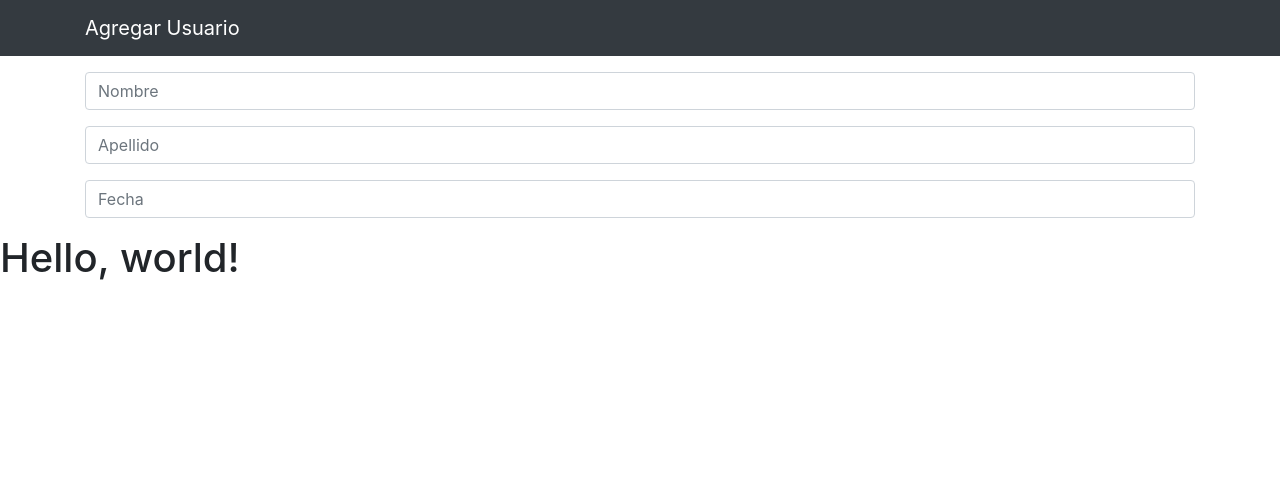
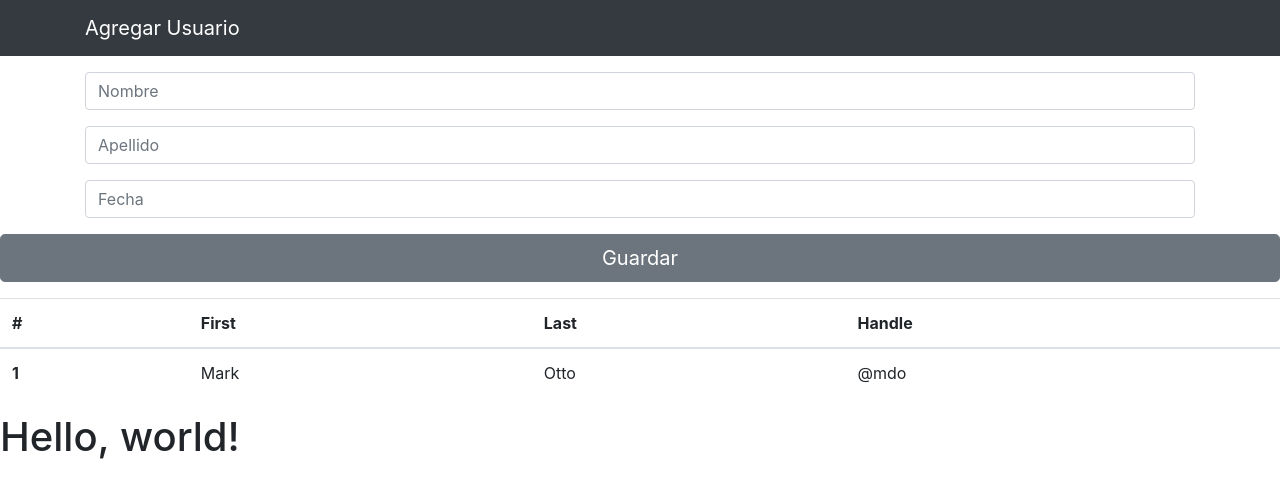
Before and after one commit to Waperron/cursogit, a plain HTML site: page index.html in a window 1280 px wide. Drawn offline with nearby package versions, Linux system fonts and the light colour scheme.

Commit message:
Tabla git

```diff
--- a/index.html
+++ b/index.html
@@ -37,6 +37,27 @@
              placeholder="Fecha" >
 
     </div>
+    <button type="button" class="btn btn-secondary btn-lg btn-block my-3" >Guardar</button>
+
+<table class="table">
+  <thead>
+    <tr>
+      <th scope="col">#</th>
+      <th scope="col">First</th>
+      <th scope="col">Last</th>
+      <th scope="col">Handle</th>
+    </tr>
+  </thead>
+  <tbody>
+    <tr>
+      <th scope="row">1</th>
+      <td>Mark</td>
+      <td>Otto</td>
+      <td>@mdo</td>
+    </tr>
+  </tbody>
+</table>
+
     <h1>Hello, world!</h1>
 
     <!-- Optional JavaScript -->
@@ -44,5 +65,7 @@
     <script src="https://code.jquery.com/jquery-3.3.1.slim.min.js" integrity="sha384-q8i/X+965DzO0rT7abK41JStQIAqVgRVzpbzo5smXKp4YfRvH+8abtTE1Pi6jizo" crossorigin="anonymous"></script>
     <script src="https://cdnjs.cloudflare.com/ajax/libs/popper.js/1.14.3/umd/popper.min.js" integrity="sha384-ZMP7rVo3mIykV+2+9J3UJ46jBk0WLaUAdn689aCwoqbBJiSnjAK/l8WvCWPIPm49" crossorigin="anonymous"></script>
     <script src="https://stackpath.bootstrapcdn.com/bootstrap/4.1.3/js/bootstrap.min.js" integrity="sha384-ChfqqxuZUCnJSK3+MXmPNIyE6ZbWh2IMqE241rYiqJxyMiZ6OW/JmZQ5stwEULTy" crossorigin="anonymous"></script>
+
+
   </body>
 </html>
```
